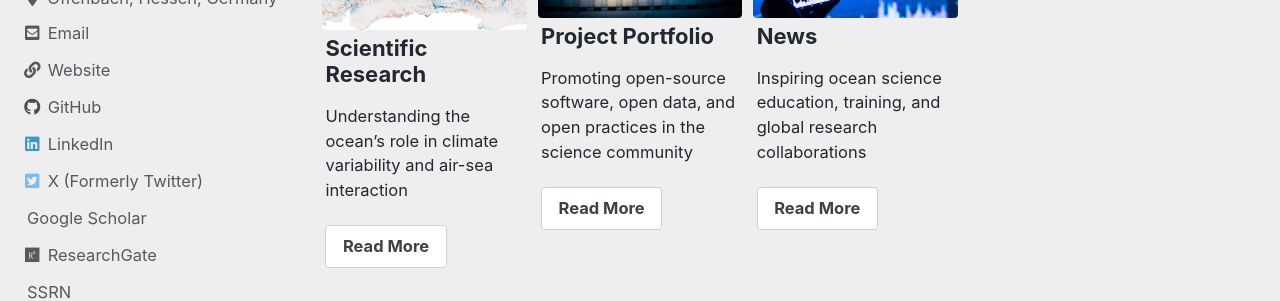
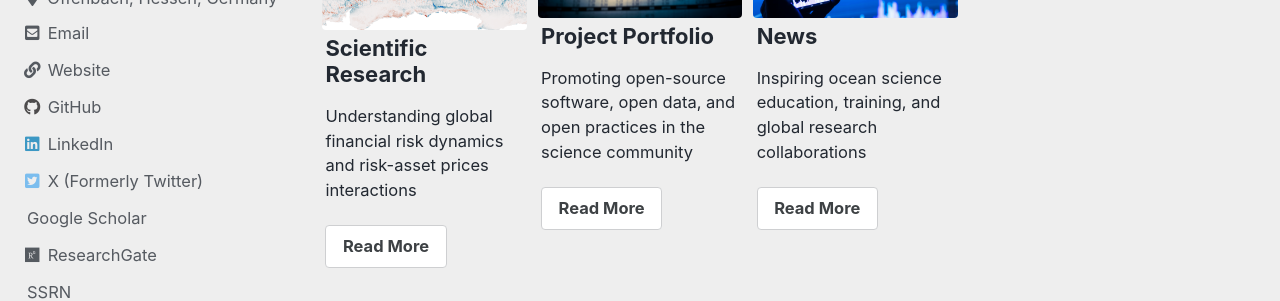
Before and after one commit to Mostafa-MMK/Mostafa-MMK.github.io, a Jekyll site: the page built from _pages/index.md, in a window 1280 px wide and 900 px high, scrolled down 904 px. Shown: the part 289-590 px from the top of the window. Built offline with Jekyll 4.4.1, drawn with Linux system fonts in a browser that asks for light colours; cached includes are drawn as plain includes; the list of posts is cut into pages by our own code; a style sheet for code colours, icons or effects is not loaded.

Commit message:
Update excerpts and image file extension in index.md

```diff
--- a/_pages/index.md
+++ b/_pages/index.md
@@ -15,11 +15,11 @@ feature_row:
   - image_path: /assets/research_global_map.png
     alt: "global map"
     title: "Scientific Research"
-    excerpt: "Understanding the ocean’s role in climate variability and air-sea interaction"
+    excerpt: "Understanding global financial risk dynamics and risk-asset prices interactions"
     url: "research"
     btn_label: "Read More"
     btn_class: "btn--inverse"
-  - image_path: /assets/background_photo_01.JPG
+  - image_path: /assets/background_photo_01.jpg
     alt: "Cormorant posing on a sea-side rock"
     title: "Project Portfolio"
     excerpt: "Promoting open-source software, open data, and open practices in the science community"
```
